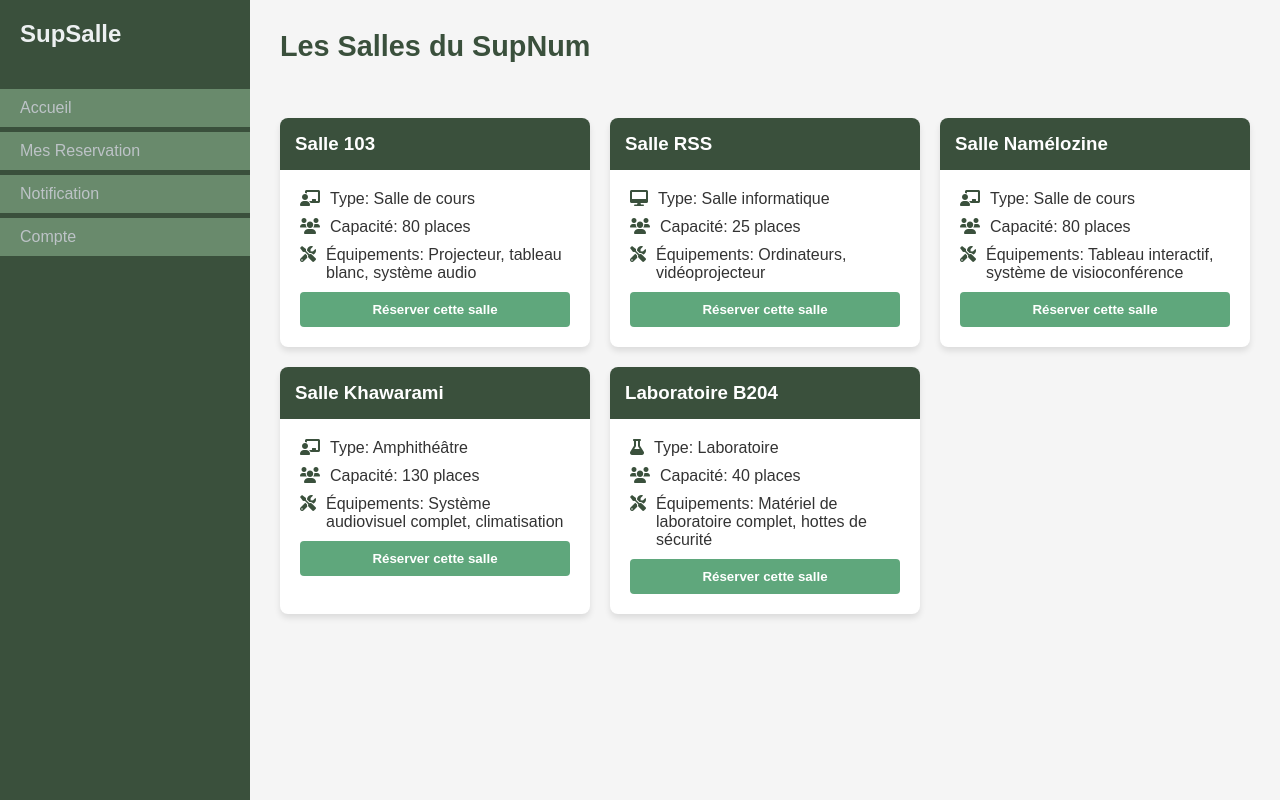
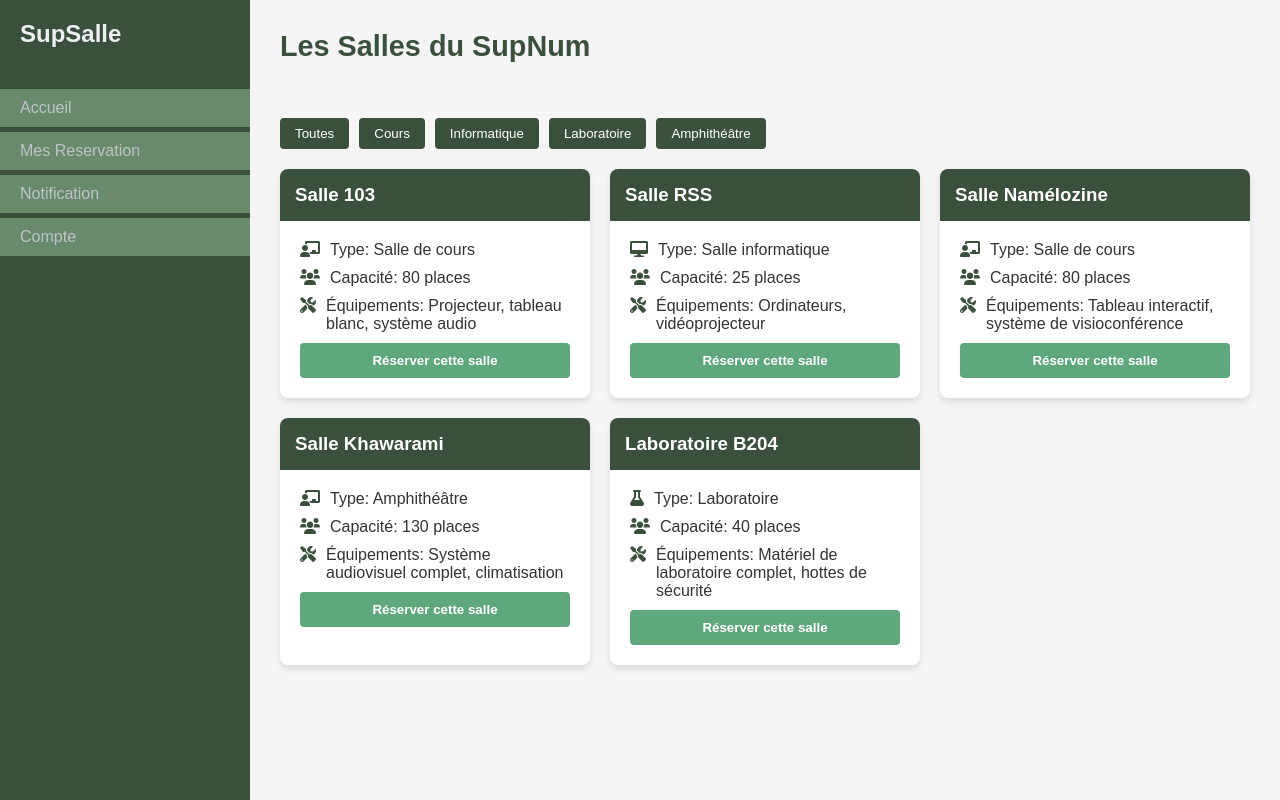
Before and after one commit to mos6ave/supsalle_PI, a PHP site: page /accueil.php in a window 1280 px wide. Run offline with PHP 8.4, Linux system fonts and the light colour scheme.

Commit message:
3adlt vihe chi mn filtrage

```diff
--- a/accueil.php
+++ b/accueil.php
@@ -236,6 +236,24 @@
         padding-top: 60px;
         width: 100%;
     }
+}.filter-buttons {
+    display: flex;
+    flex-wrap: wrap;
+    gap: 10px;
+}
+
+.filter-btn {
+    padding: 8px 15px;
+    background-color: #3A503C;
+    color: white;
+    border: none;
+    border-radius: 4px;
+    cursor: pointer;
+    transition: background-color 0.3s;
+}
+
+.filter-btn:hover {
+    background-color: #5fa77c;
 }
     </style>
     <link rel="stylesheet" href="https://cdnjs.cloudflare.com/ajax/libs/font-awesome/6.0.0-beta3/css/all.min.css">
@@ -258,7 +276,13 @@
             <div class="header">
                 <h1 class="page-title">Les Salles du SupNum</h1>
             </div>
-
+            <div class="filter-buttons" style="margin-bottom: 20px;">
+    <button class="filter-btn" data-type="all">Toutes</button>
+    <button class="filter-btn" data-type="cours">Cours</button>
+    <button class="filter-btn" data-type="informatique">Informatique</button>
+    <button class="filter-btn" data-type="laboratoire">Laboratoire</button>
+    <button class="filter-btn" data-type="amphi">Amphithéâtre</button>
+</div>
             <div class="rooms-container">
 
                 <div class="room-card">
@@ -392,6 +416,27 @@
         document.getElementById('menu-toggle').addEventListener('click', function() {
     document.querySelector('.sidebar').classList.toggle('open');
 });
+document.querySelectorAll('.filter-btn').forEach(button => {
+    button.addEventListener('click', () => {
+        const type = button.dataset.type;
+        document.querySelectorAll('.room-card').forEach(card => {
+            const contenu = card.innerText.toLowerCase();
+            if (type === "all") {
+                card.style.display = "block";
+            } else if (type === "cours" && contenu.includes("salle de cours")) {
+                card.style.display = "block";
+            } else if (type === "informatique" && contenu.includes("salle informatique")) {
+                card.style.display = "block";
+            } else if (type === "laboratoire" && contenu.includes("laboratoire")) {
+                card.style.display = "block";
+            } else if (type === "amphi" && contenu.includes("amphithéâtre")) {
+                card.style.display = "block";
+            } else {
+                card.style.display = "none";
+            }
+        });
+    });
+});
     </script>
 </body>
 </html>
```
